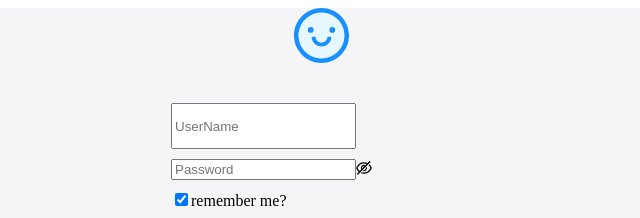
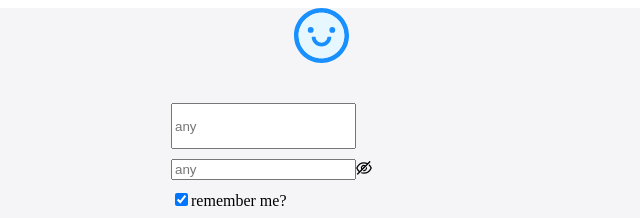
Before and after one commit to yourenz/react-vite-admin, a React (Vite) app: page /react-vite-admin/login in a window 1280 px wide. Shown: the top 218 px of the page, without its empty margins (319-959 px from the left). Built offline with nearby package versions, Linux system fonts and the light colour scheme.

Commit message:
refatcor: input and password not required

```diff
--- a/src/views/login/index.tsx
+++ b/src/views/login/index.tsx
@@ -31,14 +31,14 @@ const Login: React.FC = (): JSX.Element => {
             rules={[{ required: true, message: 'Please input your username!' }]}
             className={styles.formItemView}
           >
-            <Input placeholder='UserName' className={styles.inputView} />
+            <Input placeholder='any' className={styles.inputView} />
           </Form.Item>
           <Form.Item
             name='password'
             rules={[{ required: true, message: 'Please input your password!' }]}
             className={styles.formItemView}
           >
-            <Input.Password placeholder='Password' className={styles.inputView} />
+            <Input.Password placeholder='any' className={styles.inputView} />
           </Form.Item>
           <Form.Item name='remember' valuePropName='checked' className={styles.formItemView}>
             <Checkbox>remember me?</Checkbox>
```
